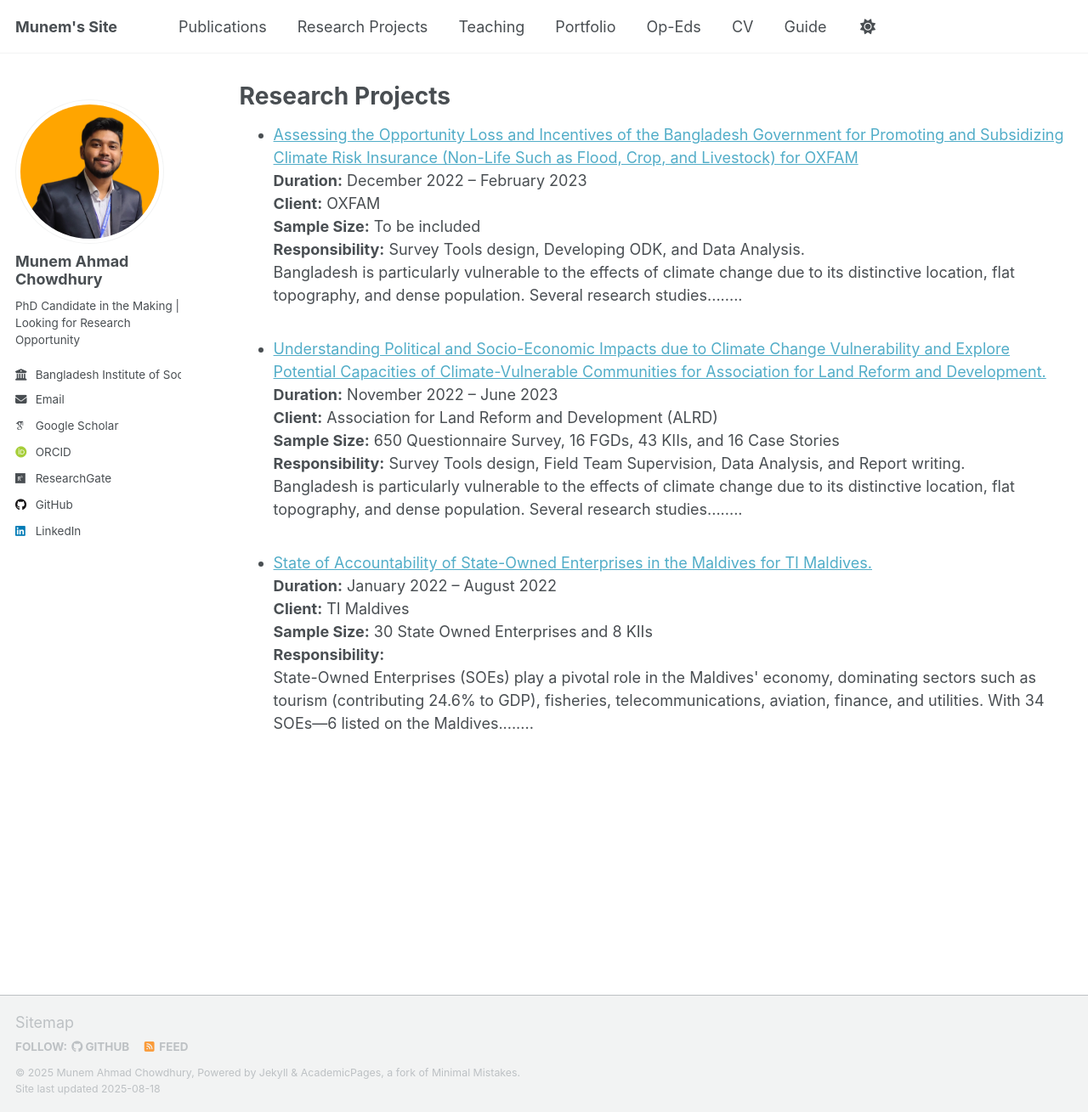
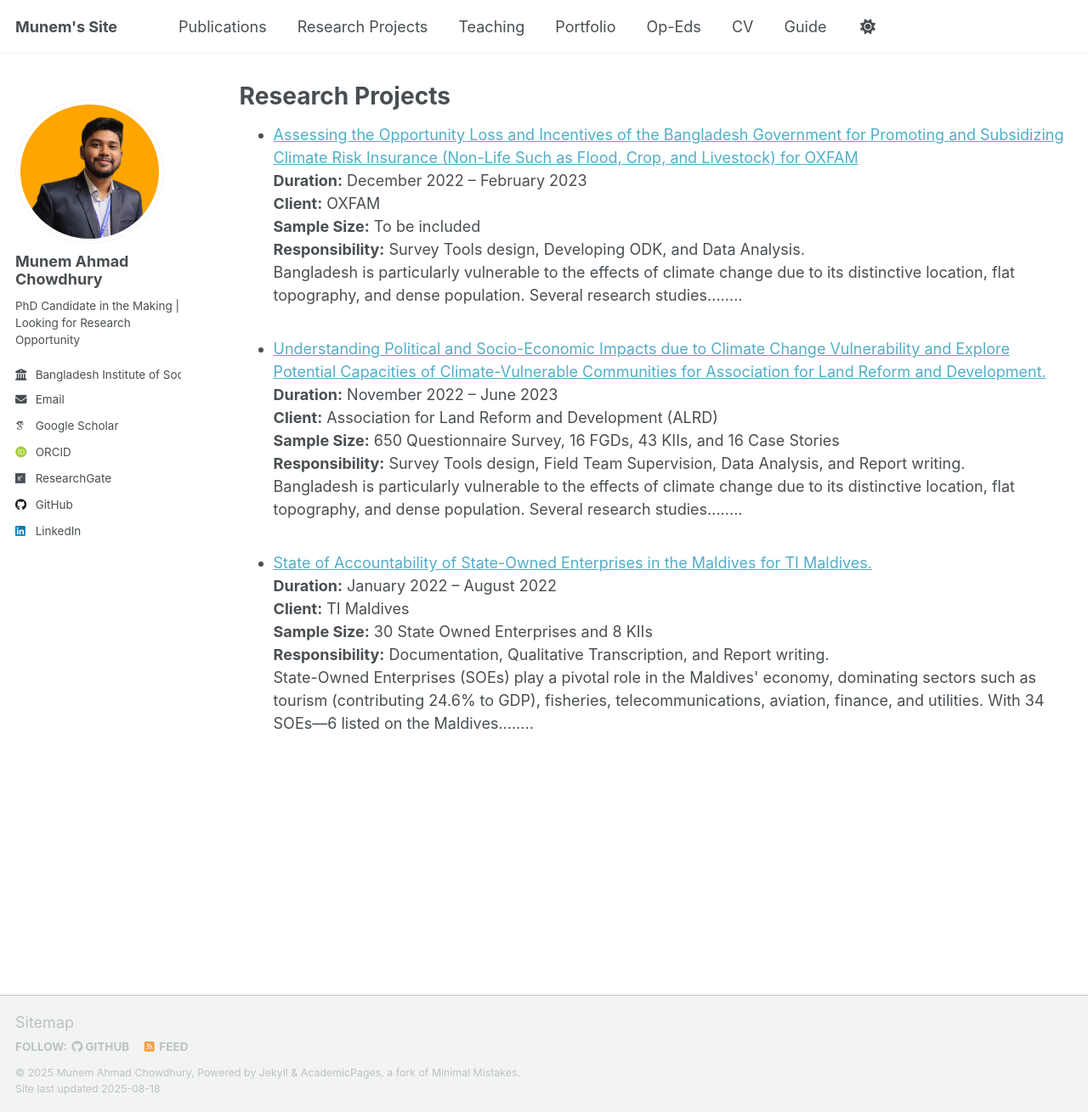
Before and after one commit to munemahmad/munemahmad.github.io, a Jekyll site: the page built from projects.md, in a window 1280 px wide and 1309 px high. Shown: the whole window at 85% size. Built offline with Jekyll 4.4.1, drawn with Linux system fonts in a browser that asks for light colours; some web fonts are replaced; a script that is not in the unit is left out.

Commit message:
Update project1.md

```diff
--- a/_projects/project1.md
+++ b/_projects/project1.md
@@ -3,7 +3,7 @@ title: "State of Accountability of State-Owned Enterprises in the Maldives for T
 duration: "January 2022 – August 2022"
 client: "TI Maldives"
 sample_size: "30 State Owned Enterprises and 8 KIIs"
-role: "Research Assistant"
+responsibility: "Documentation, Qualitative Transcription, and Report writing.  "
 excerpt: "State-Owned Enterprises (SOEs) play a pivotal role in the Maldives' economy, dominating sectors such as tourism (contributing 24.6% to GDP), fisheries, telecommunications, aviation, finance, and utilities. With 34 SOEs—6 listed on the Maldives........"
 permalink: /projects/project1
 date: 2022-08-15
```
